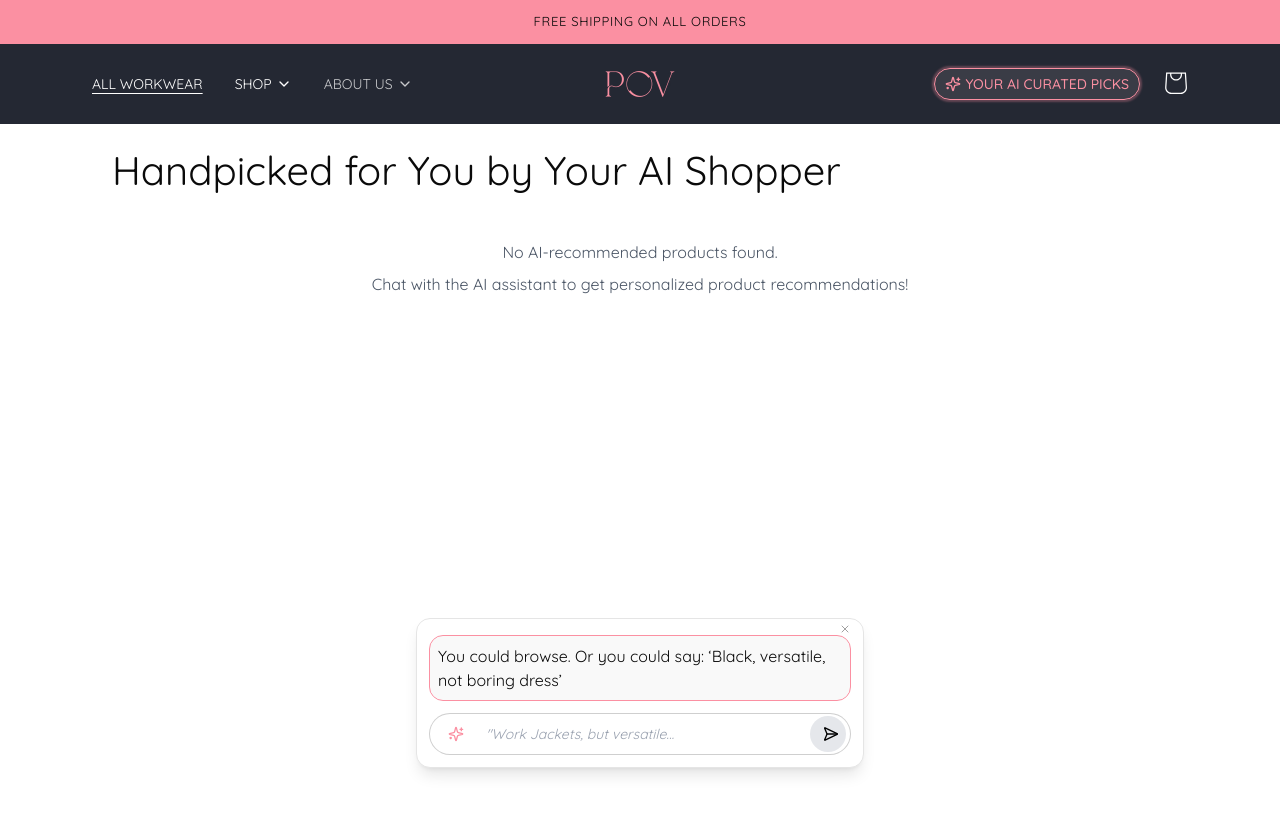
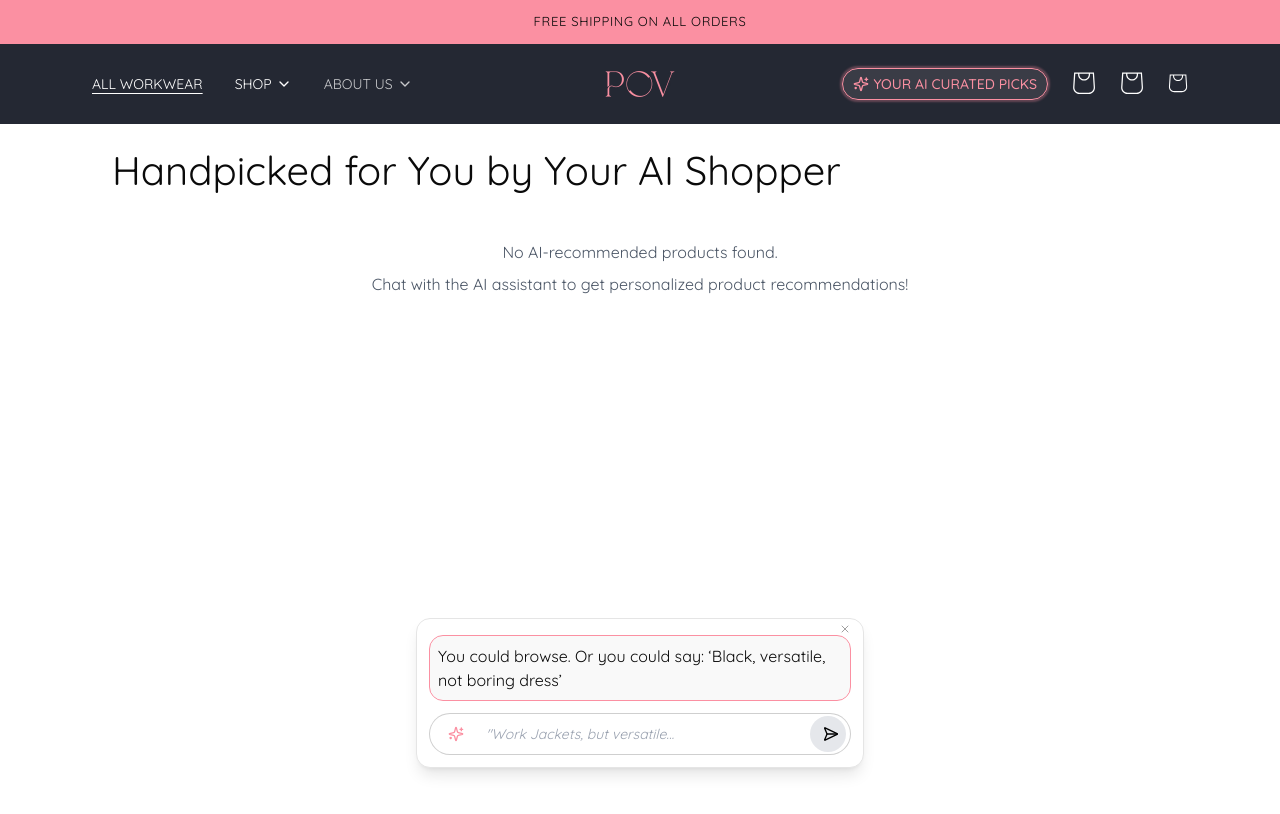
Before and after one commit to 01adv/pov-shopify, a Next.js app: page /ai-curation in a window 1280 px wide. Shown: the top 814 px of the page. Built offline with nearby package versions, Linux system fonts and the light colour scheme.

Commit message:
new hehader redirect

```diff
--- a/components/Header.tsx
+++ b/components/Header.tsx
@@ -211,6 +211,44 @@ const Header = () => {
                                     </span>
                                 )}    </Link>
                         </div>
+                        <div className="relative">
+                            <a
+                                href="https://pointofviewlabel.com/cart"
+                                aria-label="Cart"
+                                target="_top"
+                                rel="noopener noreferrer"
+                                className="h-5 w-5 text-red-500 pointer-events-auto"
+                            >
+                                <Image src="/cart.svg" alt="Cart" width={24} height={24} />
+                                {itemCount > 0 && (
+                                    <span className="absolute bottom-0 -right-1 flex items-center justify-center w-3.5 h-3.5 text-[10px] text-gray-600 bg-white rounded-full">
+                                        {itemCount}
+                                    </span>
+                                )}    </a>
+                        </div>
+                        <div className="relative">
+                            <div
+                                onClick={() => {
+                                    if (typeof window !== 'undefined' && window.top !== window && window.top) {
+                                        console.log('Redirecting to cart using window.top.location.href');
+                                        window.top.location.href = `https://pointofviewlabel.com/cart`
+                                    }
+                                    else {
+                                        console.log('Redirecting to cart using window.location.href');
+                                        window.location.href = `https://pointofviewlabel.com/cart`;
+                                    }
+                                }
+                                }
+                                className="h-5 w-5 text-blue-500 pointer-events-auto"
+                            >
+                                <Image src="/cart.svg" alt="Cart" width={24} height={24} />
+                                {itemCount > 0 && (
+                                    <span className="absolute bottom-0 -right-1 flex items-center justify-center w-3.5 h-3.5 text-[10px] text-gray-600 bg-white rounded-full">
+                                        {itemCount}
+                                    </span>
+                                )}    </div>
+                        </div>
+
                     </div>
 
 
```
